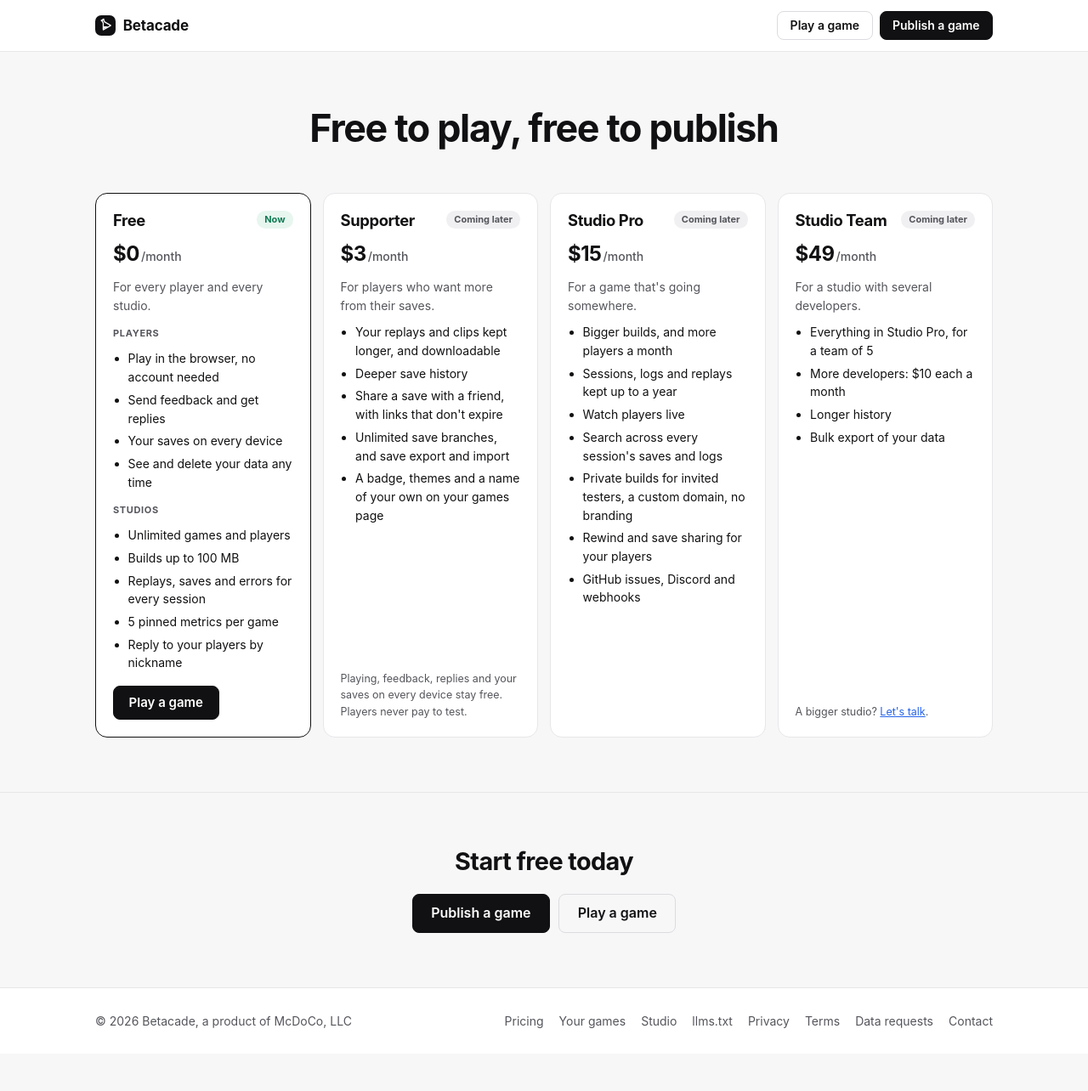
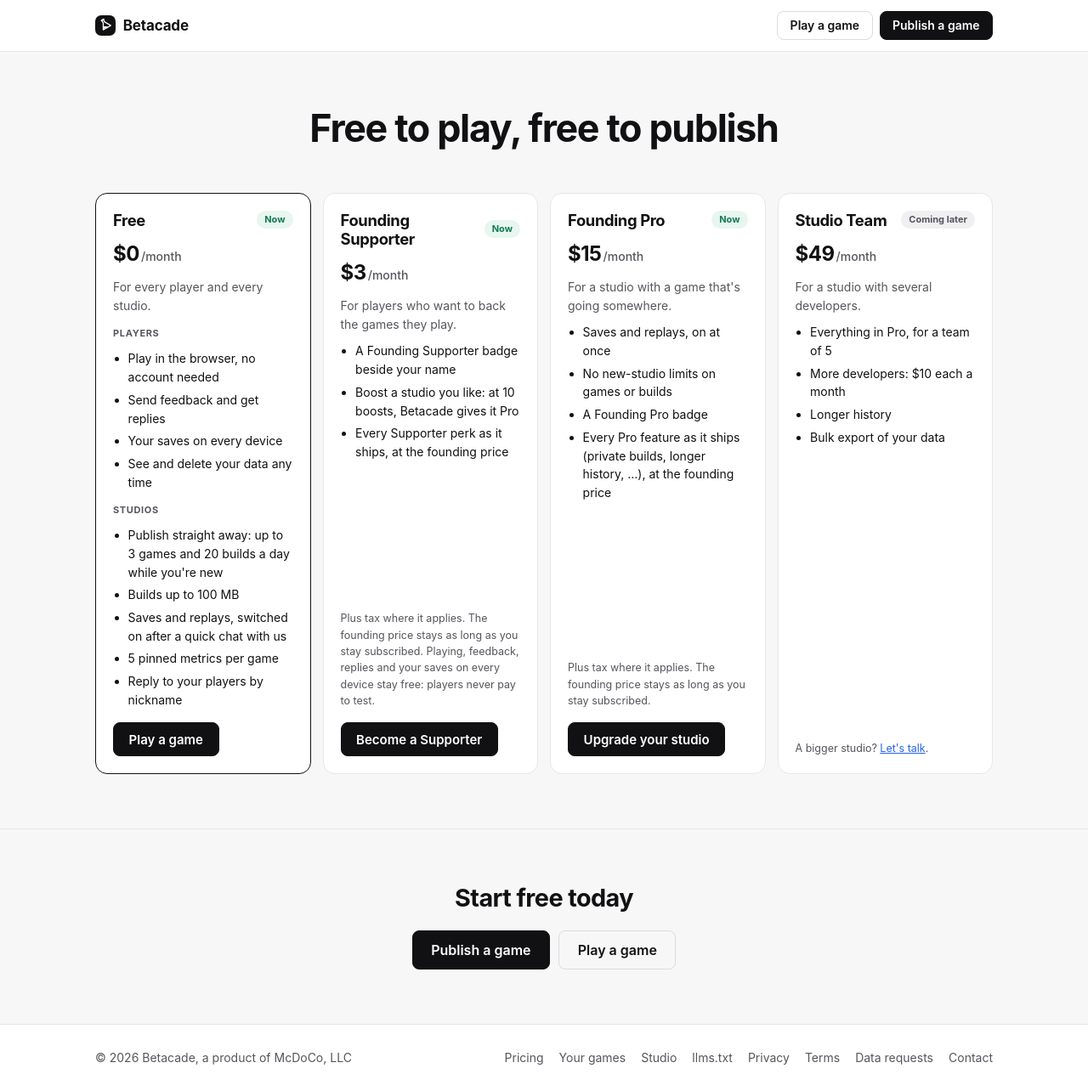
Before and after one commit to mcdoco/betacade.com, a Jekyll site: the page built from pricing.html, in a window 1280 px wide and 1284 px high. Shown: the whole window at 85% size. Built offline with Jekyll 4.4.1, drawn with Linux system fonts in a browser that asks for light colours.

Commit message:
feat: pricing shows Founding Supporter and Founding Pro on sale; perks and Free limits match what ships
Co-Authored-By: Claude Opus 5.5 (1M context) <noreply@anthropic.com>

```diff
--- a/pricing.html
+++ b/pricing.html
@@ -1,7 +1,7 @@
 ---
 layout: default
 title: "Pricing · Betacade"
-description: "Betacade is free to play and free to publish. Paid plans come later: extras for players first, then more for studios."
+description: "Betacade is free to play and free to publish. Founding Supporter ($3/month) for players and Founding Pro ($15/month) for studios keep their price while you stay subscribed."
 ---
 
 <main class="pricing-page">
@@ -28,9 +28,9 @@ description: "Betacade is free to play and free to publish. Paid plans come late
           </ul>
           <p class="label">Studios</p>
           <ul>
-            <li>Unlimited games and players</li>
+            <li>Publish straight away: up to 3 games and 20 builds a day while you're new</li>
             <li>Builds up to 100 MB</li>
-            <li>Replays, saves and errors for every session</li>
+            <li>Saves and replays, switched on after a quick chat with us</li>
             <li>5 pinned metrics per game</li>
             <li>Reply to your players by nickname</li>
           </ul>
@@ -38,32 +38,30 @@ description: "Betacade is free to play and free to publish. Paid plans come late
         </div>
 
         <div class="tier">
-          <div class="tier-top"><h2>Supporter</h2><span class="tier-tag later">Coming later</span></div>
+          <div class="tier-top"><h2>Founding Supporter</h2><span class="tier-tag">Now</span></div>
           <p class="price">$3<span>/month</span></p>
-          <p class="who">For players who want more from their saves.</p>
+          <p class="who">For players who want to back the games they play.</p>
           <ul>
-            <li>Your replays and clips kept longer, and downloadable</li>
-            <li>Deeper save history</li>
-            <li>Share a save with a friend, with links that don't expire</li>
-            <li>Unlimited save branches, and save export and import</li>
-            <li>A badge, themes and a name of your own on your games page</li>
+            <li>A Founding Supporter badge beside your name</li>
+            <li>Boost a studio you like: at 10 boosts, Betacade gives it Pro</li>
+            <li>Every Supporter perk as it ships, at the founding price</li>
           </ul>
-          <p class="fine">Playing, feedback, replies and your saves on every device stay free. Players never pay to test.</p>
+          <p class="fine">Plus tax where it applies. The founding price stays as long as you stay subscribed. Playing, feedback, replies and your saves on every device stay free: players never pay to test.</p>
+          <a class="btn" href="{{ site.play_url }}#supporter">Become a Supporter</a>
         </div>
 
         <div class="tier">
-          <div class="tier-top"><h2>Studio Pro</h2><span class="tier-tag later">Coming later</span></div>
+          <div class="tier-top"><h2>Founding Pro</h2><span class="tier-tag">Now</span></div>
           <p class="price">$15<span>/month</span></p>
-          <p class="who">For a game that's going somewhere.</p>
+          <p class="who">For a studio with a game that's going somewhere.</p>
           <ul>
-            <li>Bigger builds, and more players a month</li>
-            <li>Sessions, logs and replays kept up to a year</li>
-            <li>Watch players live</li>
-            <li>Search across every session's saves and logs</li>
-            <li>Private builds for invited testers, a custom domain, no branding</li>
-            <li>Rewind and save sharing for your players</li>
-            <li>GitHub issues, Discord and webhooks</li>
+            <li>Saves and replays, on at once</li>
+            <li>No new-studio limits on games or builds</li>
+            <li>A Founding Pro badge</li>
+            <li>Every Pro feature as it ships (private builds, longer history, …), at the founding price</li>
           </ul>
+          <p class="fine">Plus tax where it applies. The founding price stays as long as you stay subscribed.</p>
+          <a class="btn" href="{{ site.studio_url }}/account#plan">Upgrade your studio</a>
         </div>
 
         <div class="tier">
```
Also changed, not shown: other parts of pricing.html (+1 -1 lines).
